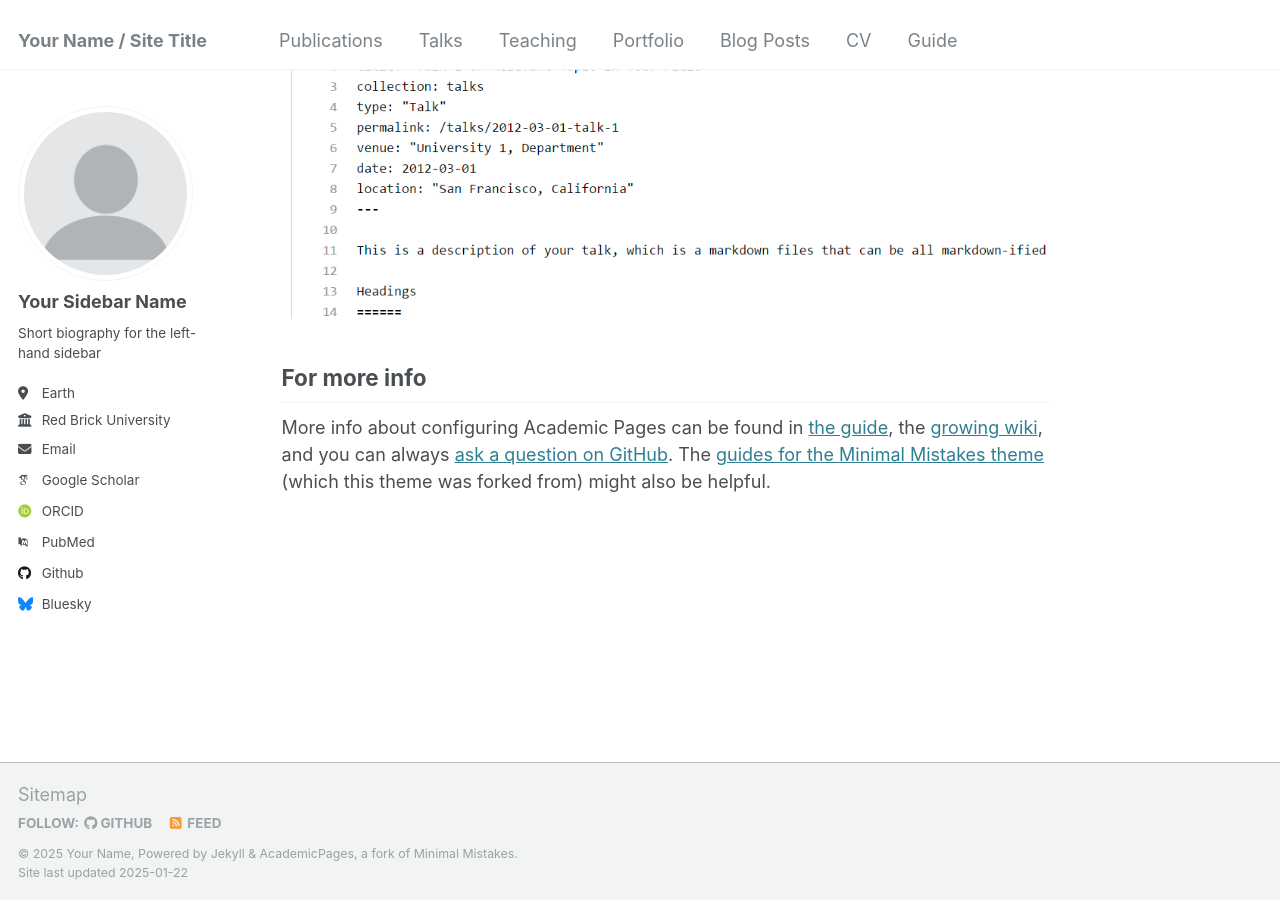
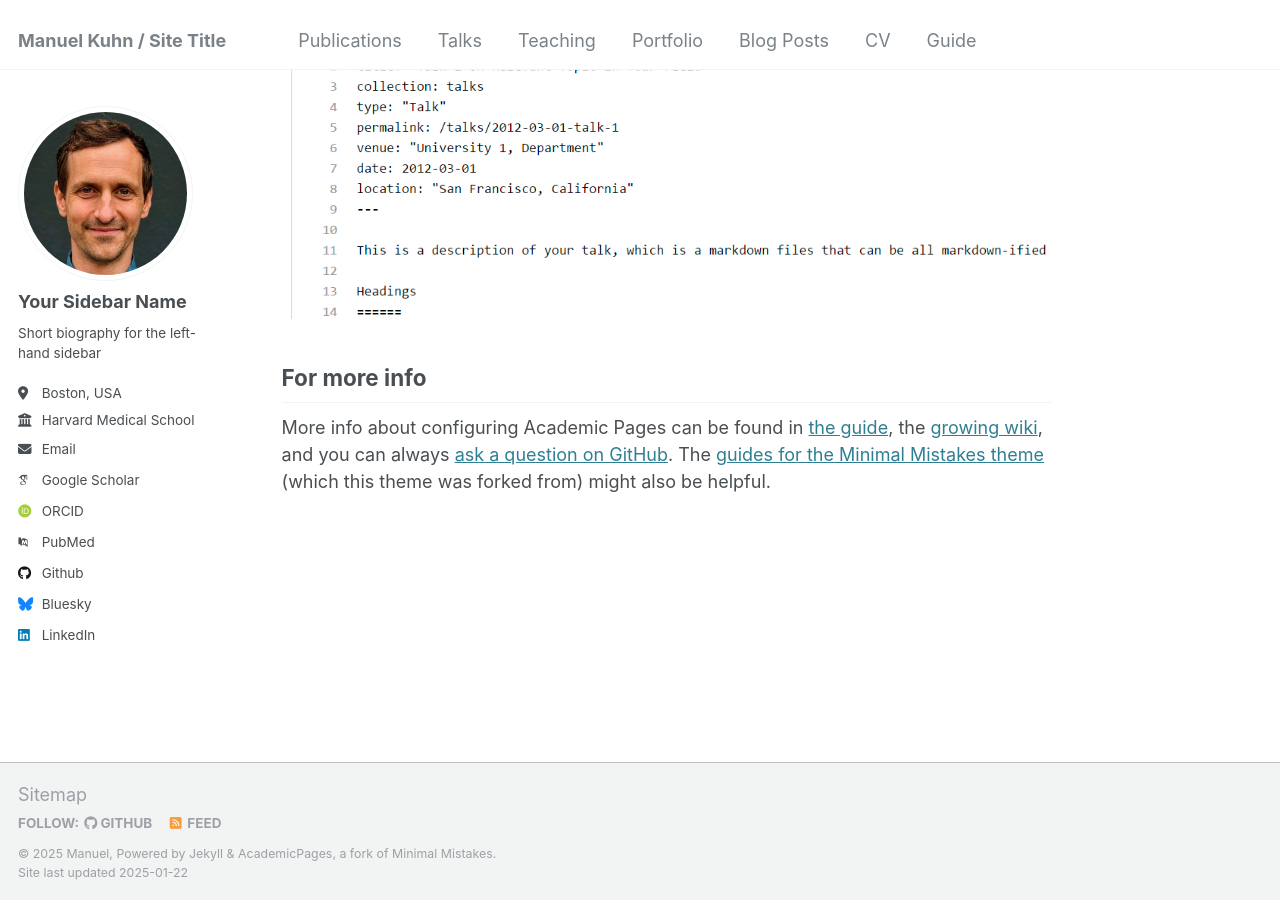
Before and after one commit to kuhnmanu/kuhnmanu.github.io, a Jekyll site: the page built from _pages/about.md, in a window 1280 px wide and 900 px high, scrolled down 2643 px. Built offline with Jekyll 4.4.1, drawn with Linux system fonts in a browser that asks for light colours; some web fonts are replaced.

Commit message:
Update _config.yml

```diff
--- a/_config.yml
+++ b/_config.yml
@@ -8,31 +8,30 @@
 
 # Basic Site Settings
 locale                   : "en-US"
-title                    : "Your Name / Site Title"
+title                    : "Manuel Kuhn / Site Title"
 title_separator          : "-"
-name                     : &name "Your Name"
+name                     : &name "Manuel"
 description              : &description "personal description"
-url                      : https://academicpages.github.io # the base hostname & protocol for your site e.g. "https://[your GitHub username].github.io"
+url                      : https://kuhnmanu.github.io # the base hostname & protocol for your site e.g. "https://[your GitHub username].github.io"
 baseurl                  : "" # the subpath of your site, e.g. "/blog"
-repository               : "academicpages/academicpages.github.io"
+repository               : "kuhnmanu/kuhnmanu.github.io"
 
 # Site Author - The following control what appear as part of the author content on the side bar.
 #               If a field is blank the icon and link will not appear, otherwise it will be shown.
 #               Additional customization can be done by editing /_includes/author-profile.html
 author:
   # Biographic information
-  avatar           : "profile.png"
+  avatar           : "profile.jpg"
   name             : "Your Sidebar Name"
-  pronouns         : # example: "she/her"
   bio              : "Short biography for the left-hand sidebar"
-  location         : "Earth"
-  employer         : "Red Brick University"
-  uri              : # URL
-  email            : "none@example.org"
+  location         : "Boston, USA"
+  employer         : "Harvard Medical School"
+  URI              : "https://cdasr.mclean.harvard.edu/kuhn/" # URL
+  email            : "mkuhn@mclean.harvard.edu"
 
   # Academic websites
   arxiv            : # URL - Update with the correct link to your profile
-  googlescholar    : "https://scholar.google.com/citations?user=PS_CX0AAAAAJ"
+  googlescholar    : "https://scholar.google.com/citations?hl=de&user=N8QIRhAAAAAJ&view_op=list_works"
   impactstory      : # URL
   orcid            : "http://orcid.org/yourorcidurl"
   semantic         : # URL
@@ -44,7 +43,7 @@ author:
   bitbucket        : # Username - Update with your username on the site
   codepen          : # Username
   dribbble         : # Username
-  github           : "academicpages"
+  github           : "kuhnmanu"
   kaggle           : # Username
   stackoverflow    : # User number or user number and name (i.e., use "1" or "1/jeff-atwood")
 
@@ -58,7 +57,7 @@ author:
   keybase          : # Username
   instagram        : # Username
   lastfm           : # Username
-  linkedin         : # Username
+  linkedin         : "https://www.linkedin.com/in/manuel-kuhn-98052b61/" # Username
   mastodon         : # URL
   medium           : # URL
   pinterest        : # Username
```
